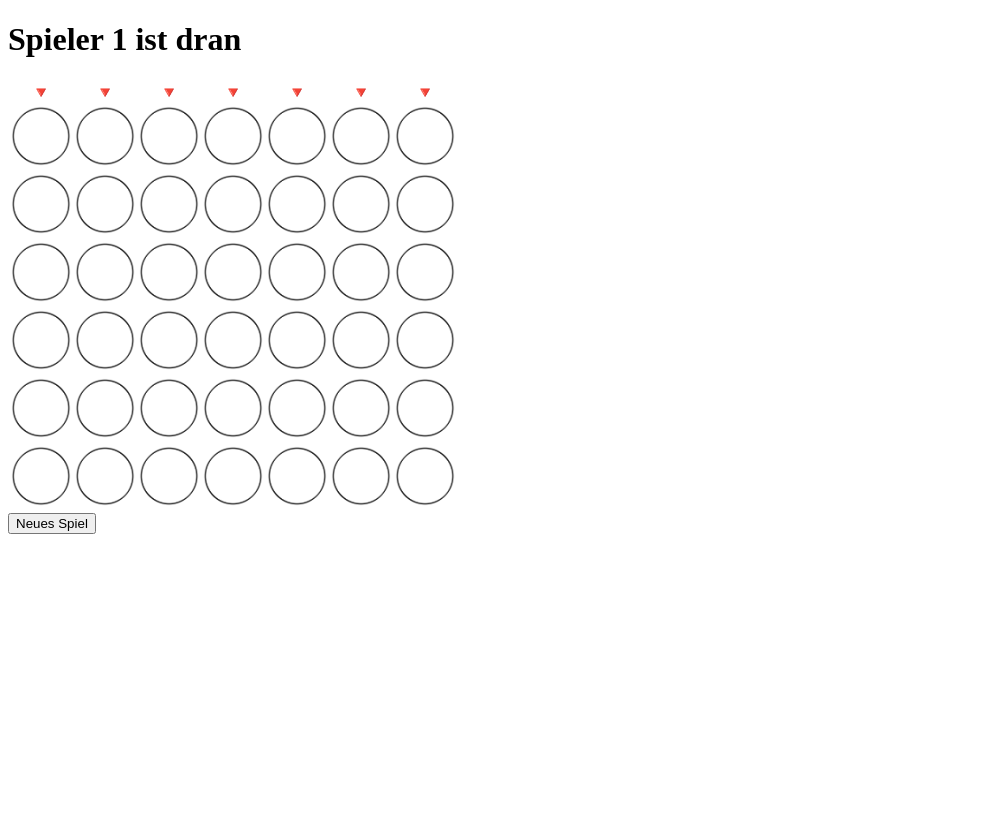
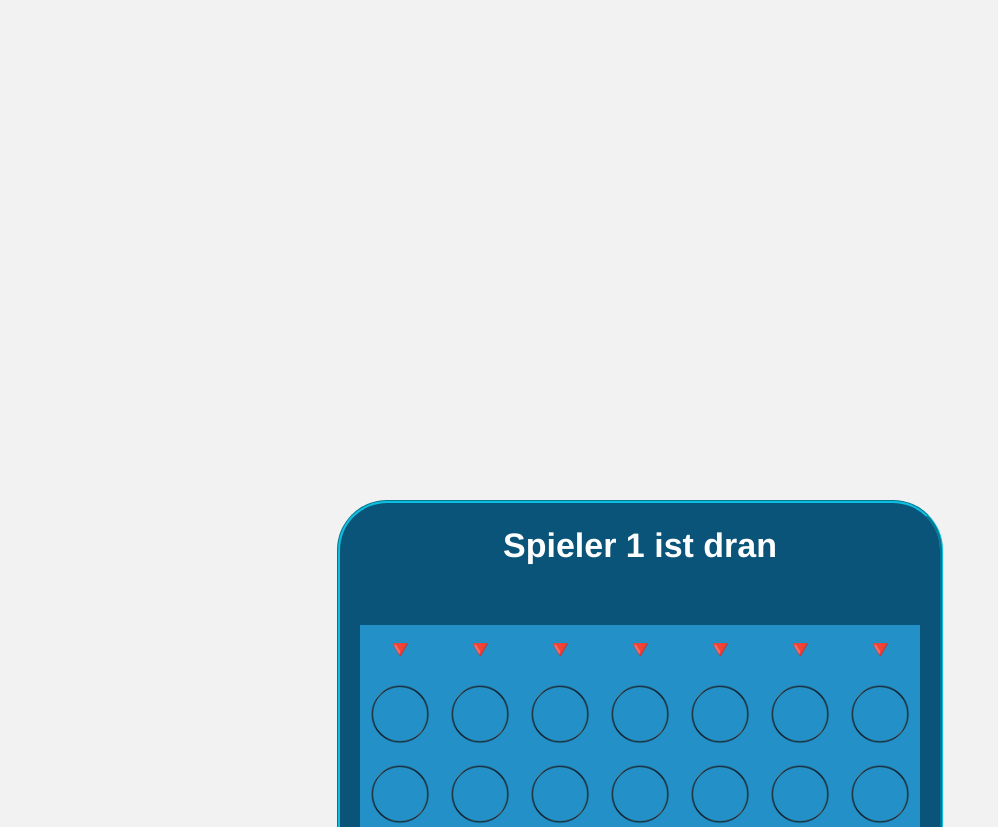
Before and after one commit to jvv1111/4Gewinnt, a plain HTML site: page 4Gewinnt.html in a window 1280 px wide. Shown: the top 827 px of the page, without its empty margins (0-998 px from the left). Before the commit the page ends 800 px from the top, so only its background shows below. Drawn offline with Linux system fonts and the light colour scheme.

Commit message:
Update 4Gewinnt.css

```diff
--- a/4Gewinnt.css
+++ b/4Gewinnt.css
@@ -1,111 +1,108 @@
-<!DOCTYPE html>
-<html lang="en">
+body {
+    background-color: #f2f2f2;
+}
 
-<head>
-    <!--Einbindung der css datei-->
-    <link rel="stylesheet" href="4Gewinnt.css">
-    <meta charset="UTF-8">
-    <meta http-equiv="X-UA-Compatible" content="IE=edge">
-    <meta name="viewport" content="width=device-width, initial-scale=1.0">
-    <!--Ende der css datei-->
+#spielfeld {
+    width: 600px;
+    margin: auto;
+    margin-top: 500px;
+    text-align: center;
+    user-select: none;
+    border-radius: 50px;
+    border-style: groove;
+    border-color: #0ebee1;
+    background-color: #0a5479;
+}
 
-    <!--Titel-->
-    <title>4Gewinnt</title>
+h1#spieler {
+    font-family: Helvetica, Arial, sans-serif;
+    font-size: 34px;
+    font-weight: bold;
+    margin-bottom: 100px;
+    color: white;
+}
 
-    <script src="4Gewinnt.js" defer></script>
+tr.dreieck th.sp1Dran {
+    caret-color: yellow;
+    cursor: yellow;
+}
 
-</head>
+tr.dreieck th.sp2Dran{
+    caret-color: red;
+    cursor: red;
+}
 
-<body>
-    <!--Anfang des Spielfelds grober Aufbau-->
-    <div id="spielfeld">
-        <h1 id ="spieler">Spieler 1 ist dran</h1>
-        <table>
-            <thead>
-                <tr class="dreieck">
-                    <th id="dreieck1">&#128315;&#xfe0e;</th>
-                    <th id="dreieck2">&#128315;&#xfe0e;</th>
-                    <th id="dreieck3">&#128315;&#xfe0e;</th>
-                    <th id="dreieck4">&#128315;&#xfe0e;</th>
-                    <th id="dreieck5">&#128315;&#xfe0e;</th>
-                    <th id="dreieck6">&#128315;&#xfe0e;</th>
-                    <th id="dreieck7">&#128315;&#xfe0e;</th>
-                </tr>
-            </thead>
-            <tbody>
-                <!--Reihe 1-->
-                <tr id="reihe1">
-                    <td><img id="arr5" src="kreis_nichts.png" width="60" height="60"></td>
-                    <td><img id="arr11" src="kreis_nichts.png" width="60" height="60"></td>
-                    <td><img id="arr17" src="kreis_nichts.png" width="60" height="60"></td>
-                    <td><img id="arr23" src="kreis_nichts.png" width="60" height="60"></td>
-                    <td><img id="arr29" src="kreis_nichts.png" width="60" height="60"></td>
-                    <td><img id="arr35" src="kreis_nichts.png" width="60" height="60"></td>
-                    <td><img id="arr41" src="kreis_nichts.png" width="60" height="60"></td>
-                </tr>
-                <!--Reihe 2-->
-                <tr id="reihe2">
-                    <td><img id="arr4" src="kreis_nichts.png" width="60" height="60"></td>
-                    <td><img id="arr10" src="kreis_nichts.png" width="60" height="60"></td>
-                    <td><img id="arr16" src="kreis_nichts.png" width="60" height="60"></td>
-                    <td><img id="arr22" src="kreis_nichts.png" width="60" height="60"></td>
-                    <td><img id="arr28" src="kreis_nichts.png" width="60" height="60"></td>
-                    <td><img id="arr34" src="kreis_nichts.png" width="60" height="60"></td>
-                    <td><img id="arr40" src="kreis_nichts.png" width="60" height="60"></td>
-                </tr>
-                <!--Reihe 3-->
-                <tr id="reihe3">
-                    <td><img id="arr3" src="kreis_nichts.png" width="60" height="60"></td>
-                    <td><img id="arr9" src="kreis_nichts.png" width="60" height="60"></td>
-                    <td><img id="arr15" src="kreis_nichts.png" width="60" height="60"></td>
-                    <td><img id="arr21" src="kreis_nichts.png" width="60" height="60"></td>
-                    <td><img id="arr27" src="kreis_nichts.png" width="60" height="60"></td>
-                    <td><img id="arr33" src="kreis_nichts.png" width="60" height="60"></td>
-                    <td><img id="arr39" src="kreis_nichts.png" width="60" height="60"></td>
-                </tr>
+table {
+    background-color: #2391c8;
+    border-collapse: collapse;
+    border: 10px solid #0a5479;
+    border-radius: 10px;
+    margin: 0 auto;
+    transform: translateY(-50px);
+}
 
-                <!--Reihe 4-->
-                <tr id="reihe4">
-                    <td><img id="arr2" src="kreis_nichts.png" width="60" height="60"></td>
-                    <td><img id="arr8" src="kreis_nichts.png" width="60" height="60"></td>
-                    <td><img id="arr14" src="kreis_nichts.png" width="60" height="60"></td>
-                    <td><img id="arr20" src="kreis_nichts.png" width="60" height="60"></td>
-                    <td><img id="arr26" src="kreis_nichts.png" width="60" height="60"></td>
-                    <td><img id="arr32" src="kreis_nichts.png" width="60" height="60"></td>
-                    <td><img id="arr38" src="kreis_nichts.png" width="60" height="60"></td>
-                </tr>
+tr.dreieck th {
+    font-size: 25px;
+    color: #0ebee1;
+    padding: 10px;
+    cursor: pointer;
+}
 
-                <!--Reihe 5-->
-                <tr id="reihe5">
-                    <td><img id="arr1" src="kreis_nichts.png" width="60" height="60"></td>
-                    <td><img id="arr7" src="kreis_nichts.png" width="60" height="60"></td>
-                    <td><img id="arr13" src="kreis_nichts.png" width="60" height="60"></td>
-                    <td><img id="arr19" src="kreis_nichts.png" width="60" height="60"></td>
-                    <td><img id="arr25" src="kreis_nichts.png" width="60" height="60"></td>
-                    <td><img id="arr31" src="kreis_nichts.png" width="60" height="60"></td>
-                    <td><img id="arr37" src="kreis_nichts.png" width="60" height="60"></td>
-                </tr>
+tr.dreieck th.spalte-deaktiviert {
+    cursor: not-allowed;
+    user-select: none;
+}
 
-                <!--Reihe 6-->
-                <tr id="reihe6">
-                    <td><img id="arr0" src="kreis_nichts.png" width="60" height="60"></td>
-                    <td><img id="arr6" src="kreis_nichts.png" width="60" height="60"></td>
-                    <td><img id="arr12" src="kreis_nichts.png" width="60" height="60"></td>
-                    <td><img id="arr18" src="kreis_nichts.png" width="60" height="60"></td>
-                    <td><img id="arr24" src="kreis_nichts.png" width="60" height="60"></td>
-                    <td><img id="arr30" src="kreis_nichts.png" width="60" height="60"></td>
-                    <td><img id="arr36" src="kreis_nichts.png" width="60" height="60"></td>
-                </tr>
-            </tbody>
-        </table>
-    </div>
+td {
+    padding: 10px;
+}
 
-    <button id="neustartButton"> Neues Spiel </button>
-</body>
+img {
+    display: block;
+    margin: 0 auto;
+    border-radius: 50%;
+}
 
-<section id="kreis">
-    <div class="rot">
-        <img src="" alt="">
-    </div>
-</section>
-</html>
+#neustartButton {
+    display: block;
+    margin: 20px auto;
+    padding: 10px 20px;
+    font-family: 'Segoe UI', Tahoma, Geneva, Verdana, sans-serif;
+    font-size: 25px;
+    font-weight: bold;
+    background-color: #0ebee1;
+    color: #fff;
+    border: none;
+    border-radius: 5px;
+    cursor: pointer;
+    user-select: none;
+}
+
+#neustartButton:hover {
+    background-color: #555555;
+}
+
+/* Die Bounce Animation ist noch in Bearbeitung, ich muss dafür sorgen, dass die Gelben und Roten Steine eine Bounce Animation bekommen - Jad */
+@keyframes bounce {
+    0% {
+        transform: translateY(0);
+    }
+
+    25% {
+        transform: translateY(-20px);
+    }
+
+    50% {
+        transform: translateY(0);
+    }
+
+    75% {
+        transform: translateY(-10px);
+    }
+
+    100% {
+        transform: translateY(0);
+    }
+}
+
+/* Wende die Bounce-Animation auf die Spielsteinbilder an */
```
